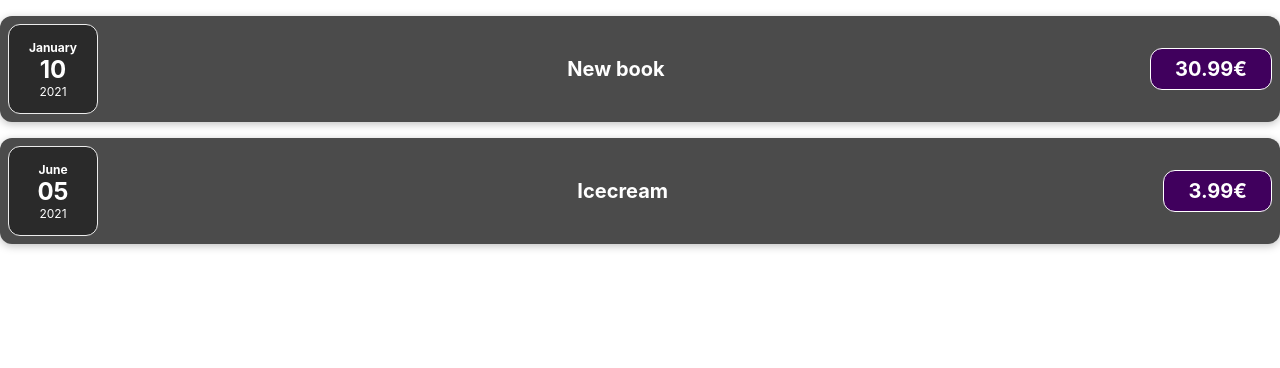
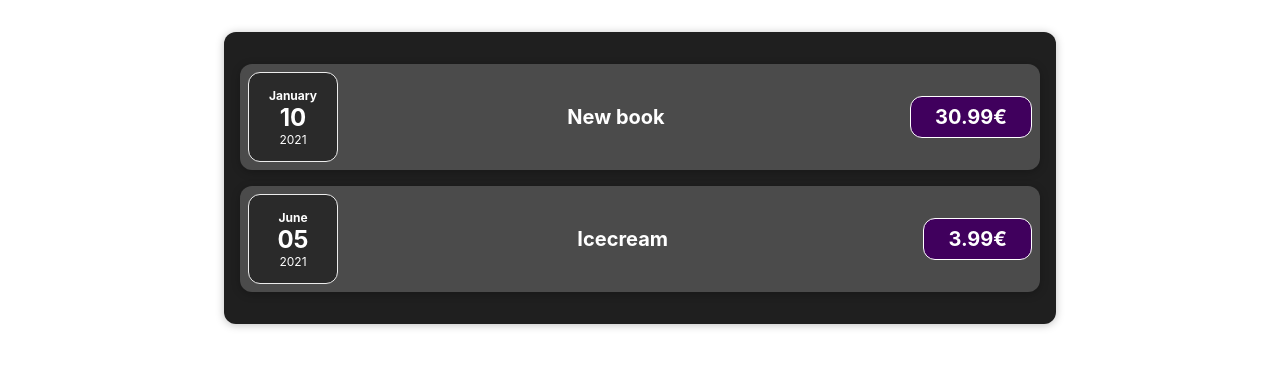
Before and after one commit to MrNugis5/glowing-adventure, a React (Vite) app: page / in a window 1280 px wide. Shown: the top 368 px of the page. Built offline with nearby package versions, Linux system fonts and the light colour scheme.

Commit message:
ylesanne 2

```diff
--- a/index.html
+++ b/index.html
@@ -19,7 +19,9 @@
   </head>
   <body>
     <noscript>You need to enable JavaScript to run this app.</noscript>
-    <div id="root"></div>
+    <div id="root">
+
+    </div>
     <!--
       This HTML file is a template.
       If you open it directly in the browser, you will see an empty page.
--- a/src/App.jsx
+++ b/src/App.jsx
@@ -1,6 +1,5 @@
 import './App.css';
-
-import ExpenseItem from "./components/ExpenseItem";
+import Expenses from './components/Expenses.jsx';
 
 function App() {
     const expenses = [
@@ -18,8 +17,7 @@ function App() {
 
   return (
     <div className="App">
-      <ExpenseItem expenseData={expenses[0]}></ExpenseItem>
-      <ExpenseItem expenseData={expenses[1]}></ExpenseItem>
+      <Expenses expenses={expenses}></Expenses>
     </div>
   );
 }
--- a/src/components/ExpenseDate.jsx
+++ b/src/components/ExpenseDate.jsx
@@ -1,6 +1,4 @@
 import "./ExpenseDate.css";
-
-import './ExpenseDate.css'
 
 function ExpenseDate(props){
     const month = props.date.toLocaleString('en-US', {month: 'long'})
--- /dev/null
+++ b/src/components/Expenses.jsx
@@ -0,0 +1,15 @@
+import ExpenseItem from "./ExpenseItem";
+import "./Expenses.css";
+
+function Expenses(props) {
+    console.log(props);
+
+    return (
+        <div className="expenses">
+            <ExpenseItem expenseData={props.expenses[0]}></ExpenseItem>
+            <ExpenseItem expenseData={props.expenses[1]}></ExpenseItem>
+        </div>
+    );
+}
+
+export default Expenses;
```
